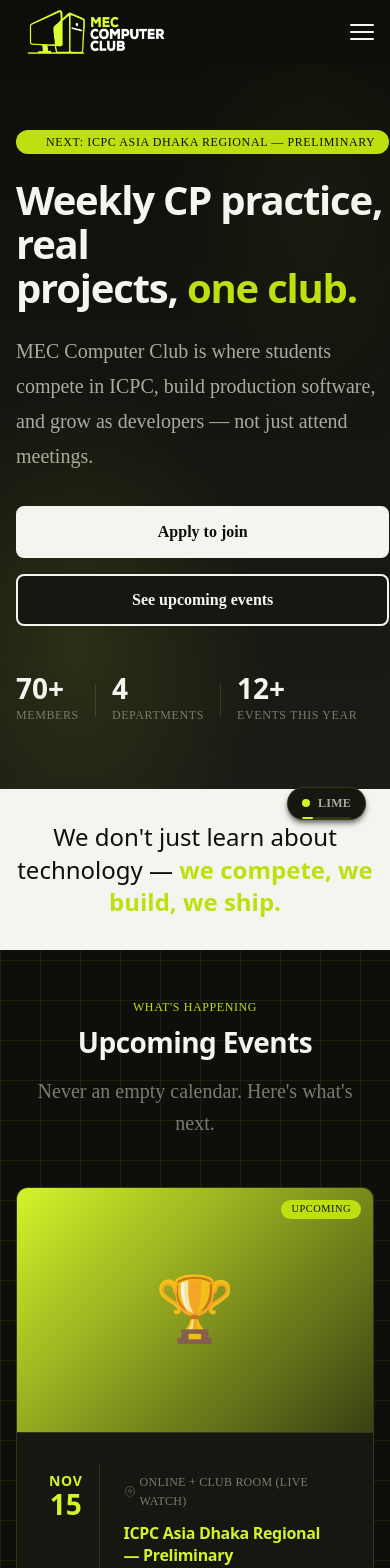
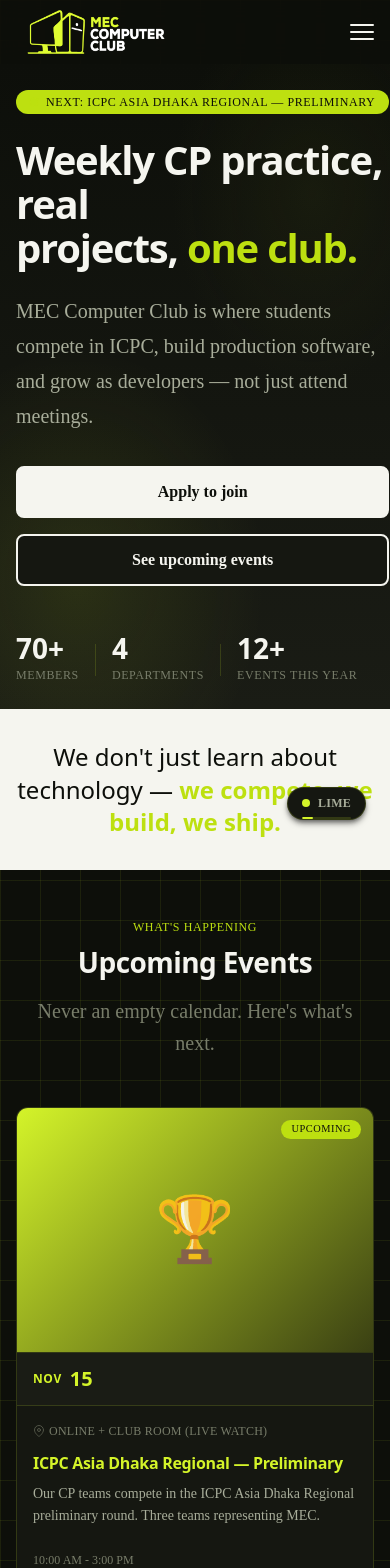
Before and after one commit to abokash590/ClubWebsite, a Next.js app: page / in a window 390 px wide. Shown: the top 1568 px of the page. Built offline with nearby package versions, Linux system fonts and the light colour scheme; a web font is replaced by a local one.

Commit message:
UI Updates: Mobile layout improvements for navbar and cards

```diff
--- a/src/app/page.css
+++ b/src/app/page.css
@@ -508,6 +508,10 @@
 }
 
 @media (max-width: 480px) {
+  .hero {
+    padding: var(--space-4) 0;
+  }
+
   .hero__actions {
     flex-direction: column;
   }
--- a/src/components/layout/Navbar.tsx
+++ b/src/components/layout/Navbar.tsx
@@ -179,6 +179,9 @@
               ))}
             </ul>
             <div className="navbar__mobile-actions">
+              <div style={{ marginBottom: '1rem' }}>
+                <ThemeToggle />
+              </div>
               <Button href="/join" fullWidth id="mobile-join-cta">
                 Apply to Join
               </Button>
--- a/src/components/ui/Card.css
+++ b/src/components/ui/Card.css
@@ -331,8 +331,40 @@
 
 /* Responsive */
 @media (max-width: 480px) {
-  .card__body,
+  .card__body {
+    flex-direction: column;
+    padding: 0;
+  }
+
   .card__content {
+    padding: var(--space-3);
+  }
+
+  .card__accent-column {
+    flex-direction: row;
+    padding: var(--space-3);
+    min-width: auto;
+    justify-content: flex-start;
+    gap: var(--space-2);
+    border-bottom: 1px solid var(--text-primary);
+    background: var(--surface-secondary);
+  }
+  .dark .card__accent-column {
+    border-bottom-color: var(--border-default);
+  }
+
+  .card__accent-top {
+    font-size: var(--text-xs);
+  }
+  .card__accent-bottom {
+    font-size: var(--text-lg);
+  }
+
+  .card__divider {
+    display: none;
+  }
+
+  .card__content-column {
     padding: var(--space-3);
   }
 
```
